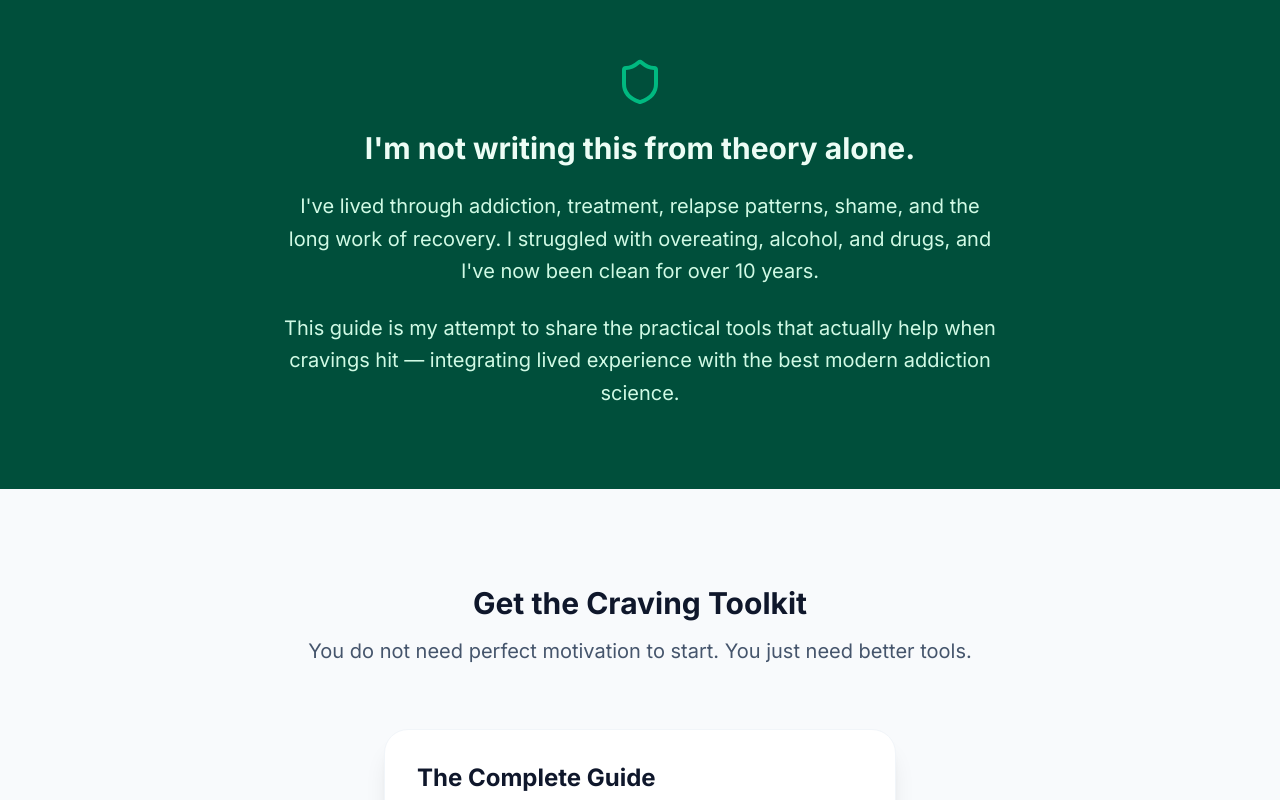
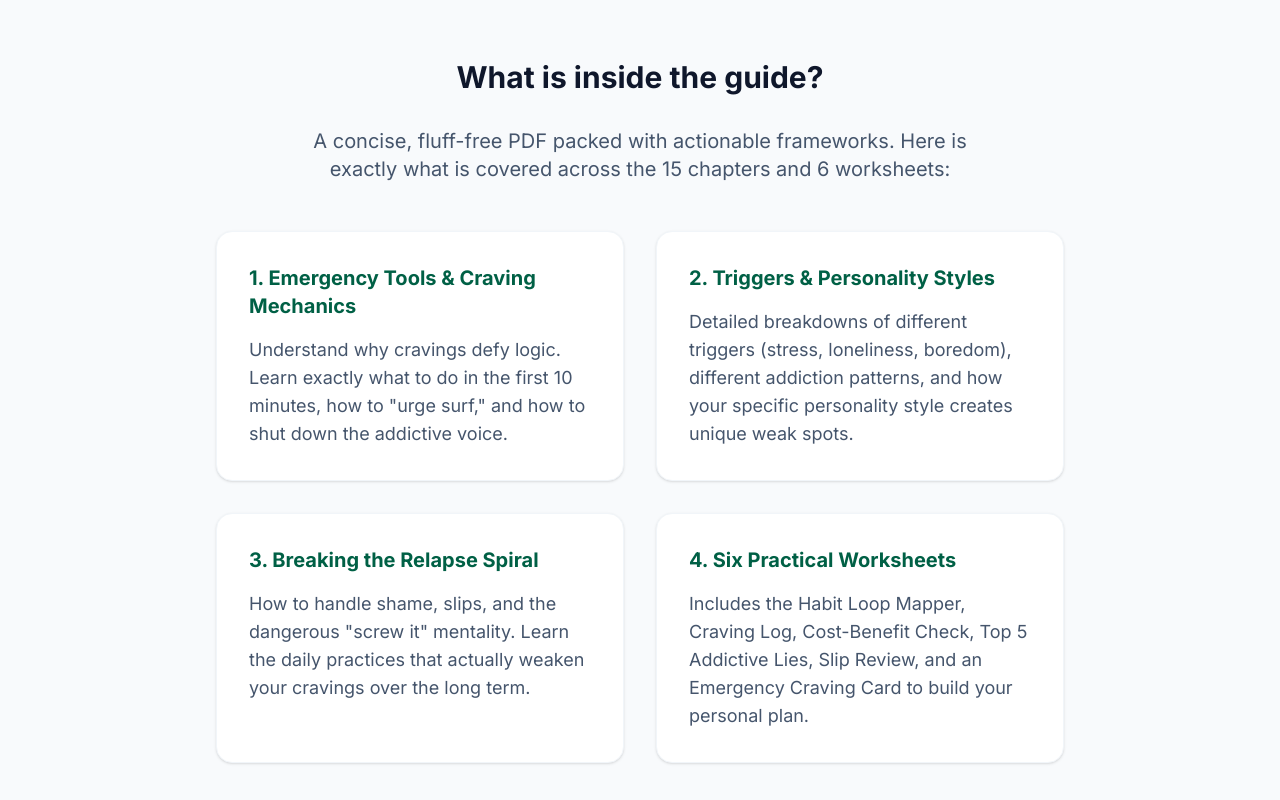
Before and after one commit to JakubHave/craving-toolkit-web, a Next.js app in the folder craving-toolkit-web/: page / in a window 1280 px wide. Shown: the part 1320-2120 px from the top of the page. Built offline with nearby package versions, Linux system fonts and the light colour scheme.

Commit message:
Add 'What is inside' section to landing page based on final PDF TOC

```diff
--- a/craving-toolkit-web/src/app/page.tsx
+++ b/craving-toolkit-web/src/app/page.tsx
@@ -56,6 +56,35 @@ export default function LandingPage() {
                   </li>
                 ))}
               </ul>
+            </div>
+          </div>
+        </div>
+      </section>
+
+
+      {/* What's Inside Section */}
+      <section className="py-20 bg-slate-50 border-y border-slate-100">
+        <div className="max-w-4xl mx-auto px-6">
+          <h2 className="text-3xl font-bold mb-8 text-center">What is inside the guide?</h2>
+          <p className="text-xl text-center text-slate-600 mb-12 max-w-2xl mx-auto">
+            A concise, fluff-free PDF packed with actionable frameworks. Here is exactly what is covered across the 15 chapters and 6 worksheets:
+          </p>
+          <div className="grid md:grid-cols-2 gap-8">
+            <div className="bg-white p-8 rounded-2xl shadow-sm border border-slate-100">
+              <h3 className="font-bold text-xl mb-4 text-emerald-800">1. Emergency Tools & Craving Mechanics</h3>
+              <p className="text-slate-600 text-lg">Understand why cravings defy logic. Learn exactly what to do in the first 10 minutes, how to "urge surf," and how to shut down the addictive voice.</p>
+            </div>
+            <div className="bg-white p-8 rounded-2xl shadow-sm border border-slate-100">
+              <h3 className="font-bold text-xl mb-4 text-emerald-800">2. Triggers & Personality Styles</h3>
+              <p className="text-slate-600 text-lg">Detailed breakdowns of different triggers (stress, loneliness, boredom), different addiction patterns, and how your specific personality style creates unique weak spots.</p>
+            </div>
+            <div className="bg-white p-8 rounded-2xl shadow-sm border border-slate-100">
+              <h3 className="font-bold text-xl mb-4 text-emerald-800">3. Breaking the Relapse Spiral</h3>
+              <p className="text-slate-600 text-lg">How to handle shame, slips, and the dangerous "screw it" mentality. Learn the daily practices that actually weaken your cravings over the long term.</p>
+            </div>
+            <div className="bg-white p-8 rounded-2xl shadow-sm border border-slate-100">
+              <h3 className="font-bold text-xl mb-4 text-emerald-800">4. Six Practical Worksheets</h3>
+              <p className="text-slate-600 text-lg">Includes the Habit Loop Mapper, Craving Log, Cost-Benefit Check, Top 5 Addictive Lies, Slip Review, and an Emergency Craving Card to build your personal plan.</p>
             </div>
           </div>
         </div>
```
